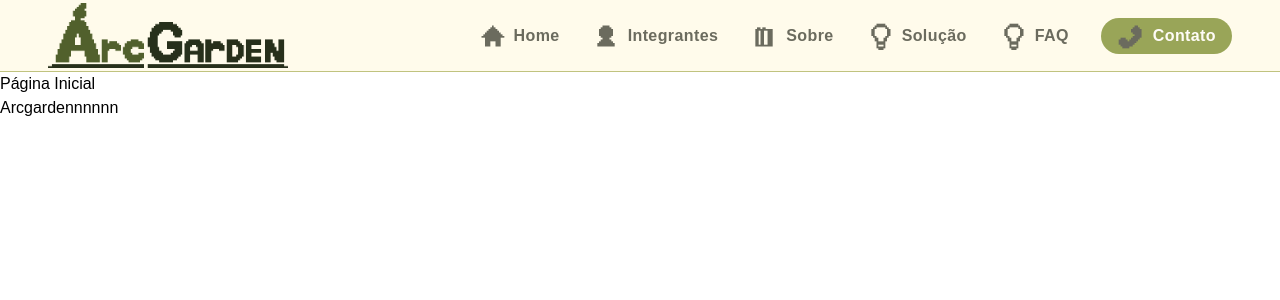
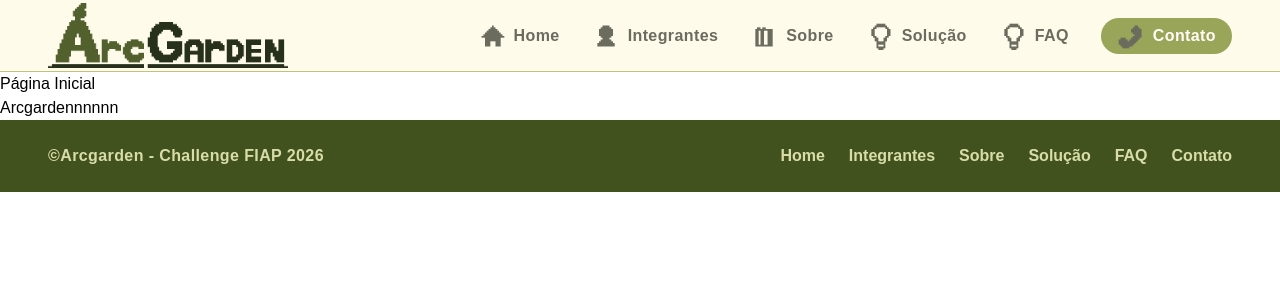
Before and after one commit to HayanoIche/ArcGarden-FrontEnd, a React (Vite) app: page / in a window 1280 px wide. Shown: the top 300 px of the page. Built offline with nearby package versions, Linux system fonts and the light colour scheme.

Commit message:
feat: layout base implementado no app

```diff
--- a/src/App.tsx
+++ b/src/App.tsx
@@ -1,15 +1,17 @@
 import { BrowserRouter, Routes, Route } from 'react-router-dom';
-import Footer from './components/Footer/Footer.tsx';
-import Header from "./components/Header/Header.tsx";
+import LayoutBase from './layouts/LayoutBase.tsx';
+
 import Home from './pages/Home';
 
-export default function App() {
+export default function App()
+{
   return (
     <BrowserRouter>
-        <Header />
-        <Routes>
+      <Routes>
+        <Route element={<LayoutBase />}>
           <Route path="/" element={<Home />} />
-        </Routes>
+        </Route>
+      </Routes>
     </BrowserRouter>
   );
 }
--- a/src/layouts/LayoutBase.tsx
+++ b/src/layouts/LayoutBase.tsx
@@ -5,7 +5,7 @@ import Footer from "../components/Footer/Footer";
 export default function LayoutBase()
 {
     return (
-        <div className="min-h-screen bg-slate-950 text-slate-100">
+        <div>
             <Header />
 
             <main>
```
